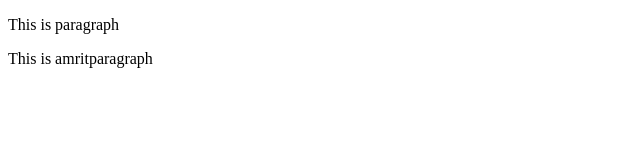
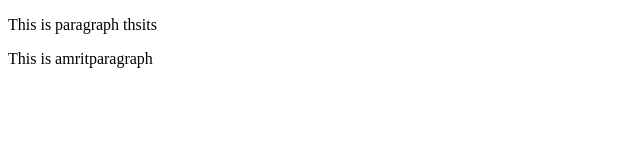
Before and after one commit to amrit15898/git-tutorial, a plain HTML site: page index.html in a window 1280 px wide. Shown: the full height of the page, 0-640 px from the left. Drawn offline with Linux system fonts and the light colour scheme.

Commit message:
change in paragraph

```diff
--- a/index.html
+++ b/index.html
@@ -6,7 +6,7 @@
     <title>Document</title>
 </head>
 <body>
-    <p>This is paragraph</p>
+    <p>This is paragraph thsits</p>
     <p>This is amritparagraph</p>
 </body>
 </html>
```
